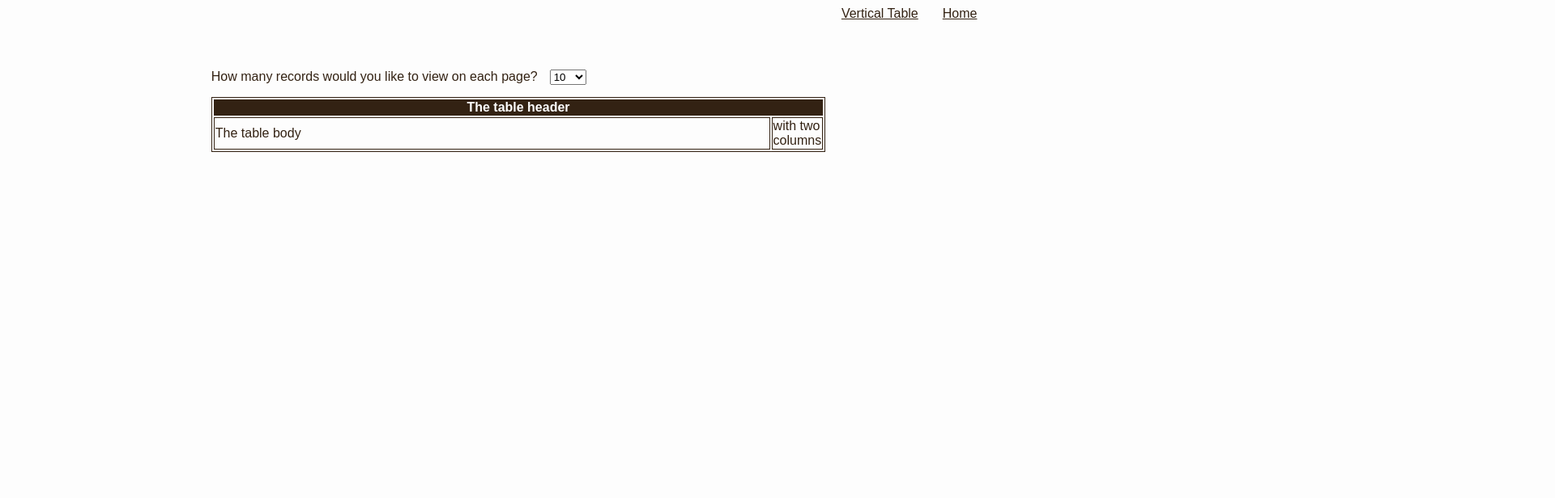
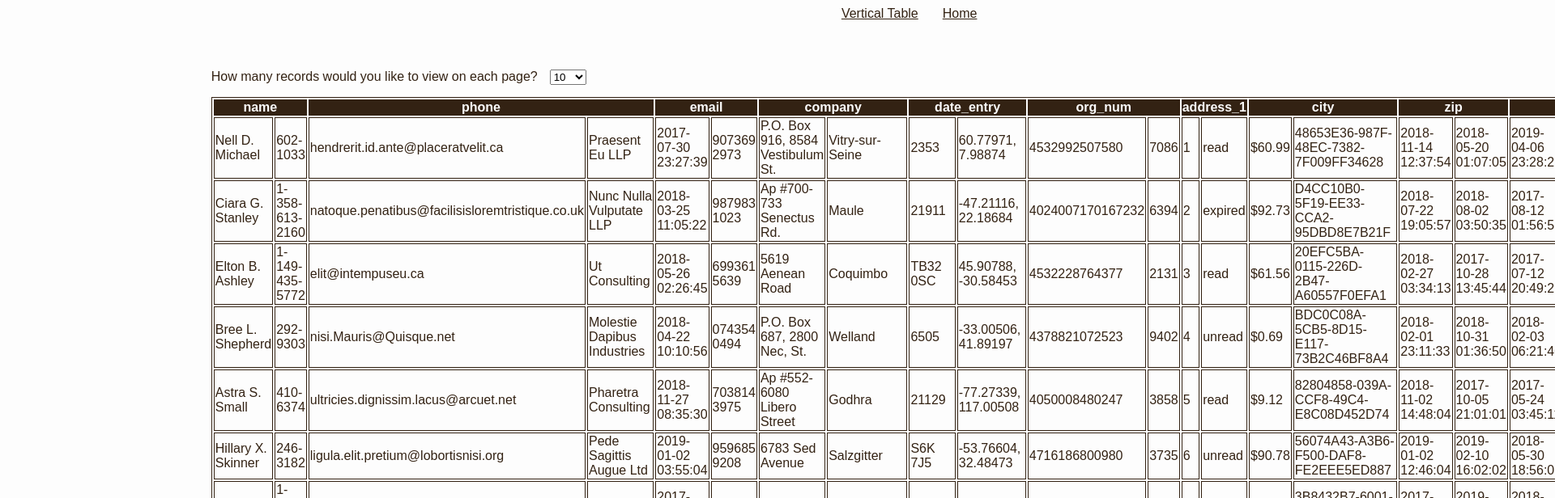
Before and after one commit to Vandivier/afterecon-2.0, an Angular app in the folder ui/: page / in a window 1280 px wide. Shown: the top 616 px of the page at 81% size, 1920 px wide, since content can reach past the window. Built offline with nearby package versions, Linux system fonts and the light colour scheme.

Commit message:
fUpdateTable on select change

```diff
--- a/ui/src/app/ae2-table/ae2-table.component.html
+++ b/ui/src/app/ae2-table/ae2-table.component.html
@@ -4,7 +4,8 @@
 <div class="ae2-table-wrapper">
   <div class="ae2-table-pagination-selector-wrapper">
     <span class="ae2-table-pagination-selector-label">How many records would you like to view on each page?</span>
-    <select class="ae2-table-pagination-selector"
+    <select (change)="fUpdateTable()"
+            class="ae2-table-pagination-selector"
             [(ngModel)]="iSelectePaginationValue">
       <option *ngFor="let i of arriPaginationValues"
               [value]="i">{{ i }}</option>
@@ -15,13 +16,13 @@
   <table class="ae2-table">
     <thead>
       <tr>
-        <th colspan="2">The table header</th>
+        <th colspan="2"
+            *ngFor="let sKey of arroKeys">{{ sKey }}</th>
       </tr>
     </thead>
     <tbody>
-      <tr>
-        <td>The table body</td>
-        <td>with two columns</td>
+      <tr *ngFor="let oRow of arroFilteredRows">
+        <td *ngFor="let sKey of arroKeys">{{ oRow[sKey] }}</td>
       </tr>
     </tbody>
   </table>
--- a/ui/src/app/ae2-table/ae2-table.component.ts
+++ b/ui/src/app/ae2-table/ae2-table.component.ts
@@ -11,14 +11,15 @@ import { ServiceBaseService } from '../service-base/service-base.service';
 export class Ae2TableComponent implements OnInit {
   public arriPaginationValues = [10, 20, 50, 100];
   public arroFilteredRows = [];
+  public arroKeys = [];
   public iSelectePaginationValue = 10;
   private subscriptionState: Subscription;
 
   constructor(public mBaseService: ServiceBaseService) { }
 
   fUpdateTable() {
-    const oModel = this.arroFilteredRows[0];
-    console.log(oModel, this.arroFilteredRows)
+    this.arroFilteredRows = this.mBaseService.State.oUrlCache['sample_data'] && this.mBaseService.State.oUrlCache['sample_data'].slice(0, this.iSelectePaginationValue)
+    this.arroKeys = Object.keys(this.arroFilteredRows[0]);
   }
 
   ngOnInit() {
@@ -26,10 +27,8 @@ export class Ae2TableComponent implements OnInit {
       if (oStateEvent.sEventType === 'table data change') this.fUpdateTable();
     });
 
-    this.mBaseService.fobsGet('sample_data').subscribe(arroRows => {
-      this.arroFilteredRows = arroRows.slice(0, this.iSelectePaginationValue)
-      this.fUpdateTable();
-    })
+    // TODO: unsub
+    this.mBaseService.fobsGet('sample_data').subscribe(arroRows => this.fUpdateTable())
   }
 
   ngOnDestroy() {
--- a/ui/src/styles.scss
+++ b/ui/src/styles.scss
@@ -61,9 +61,14 @@ body {
         }
     }
 
-    table.ae2-table,
     table.ae2-table td {
         border: 1px solid $theme-dark;
+        width: 100%;
+    }
+
+    table.ae2-table {
+        border: 1px solid $theme-dark;
+        height: 50vh;
         width: 100%;
 
         thead,
```
